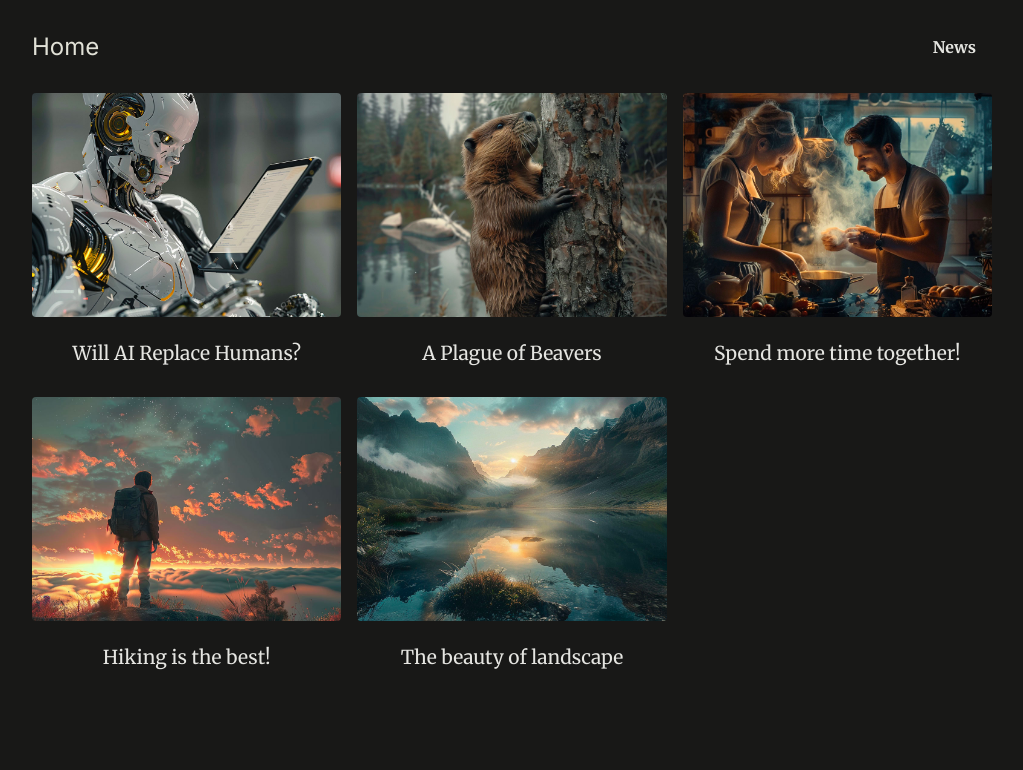
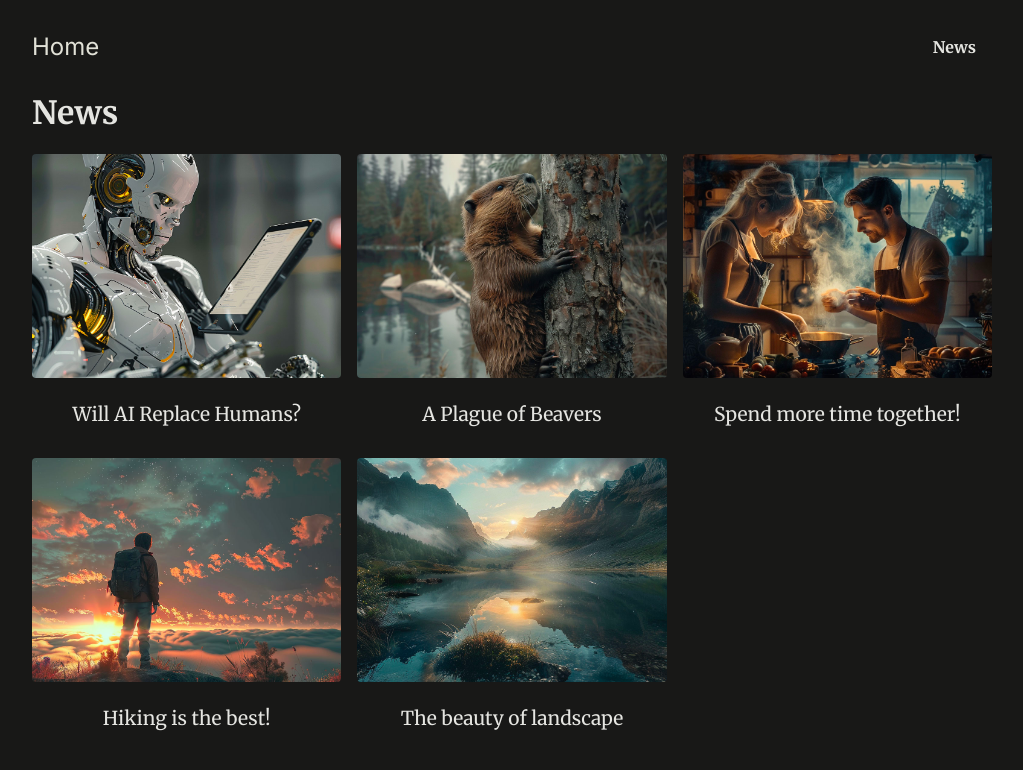
Before and after one commit to yasubdemissie/Next-routing, a Next.js app: page /news in a window 1280 px wide. Shown: the top 770 px of the page, without its empty margins (128-1151 px from the left). Built offline with nearby package versions, Linux system fonts and the light colour scheme.

Commit message:
7 commit

```diff
--- /dev/null
+++ b/Components/NewsList.jsx
@@ -0,0 +1,20 @@
+import Link from "next/link";
+
+function NewsList({ news }) {
+  return (
+    <div>
+      <ul className="news-list">
+        {news.map((news) => (
+          <li key={news.id}>
+            <Link href={`/news/${news.slug}`}>
+              <img src={`/images/news/${news.image}`} alt={news.title} />
+              <span>{news.title}</span>
+            </Link>{" "}
+          </li>
+        ))}
+      </ul>
+    </div>
+  );
+}
+
+export default NewsList;
--- a/app/archive/@archive/page.js
+++ b/app/archive/@archive/page.js
@@ -9,7 +9,7 @@ function Archive() {
       <nav>
         <ul>
           {newsYear.map((year) => (
-            <li>
+            <li key={year}>
               <Link href={`/archive/${year}`}>{year}</Link>
             </li>
           ))}
--- a/app/archive/layout.js
+++ b/app/archive/layout.js
@@ -3,7 +3,7 @@ export default function layout({ archive, latest }) {
     <div>
       <h1>Archive News</h1>
       <section id="archive-filter">{archive}</section>
-      <section className="archive-latest">{latest}</section>
+      <section id="archive-latest">{latest}</section>
     </div>
   );
 }
--- a/app/news/page.js
+++ b/app/news/page.js
@@ -1,4 +1,5 @@
 "use client";
+import NewsList from "@/Components/NewsList";
 import { DUMMY_NEWS } from "@/dummy-news";
 import Link from "next/link";
 // import { useRouter } from "next/router";
@@ -8,16 +9,8 @@ function page() {
 
   return (
     <main>
-      <ul className="news-list">
-        {DUMMY_NEWS.map((news) => (
-          <li key={news.id}>
-            <Link href={`news/${news.slug}`}>
-              <img src={`/images/news/${news.image}`} alt={news.title} />
-              <span>{news.title}</span>
-            </Link>{" "}
-          </li>
-        ))}
-      </ul>
+      <h1>News</h1>
+      <NewsList news={DUMMY_NEWS} />
     </main>
   );
 }
```
Also changed, not shown: app/archive/@Latest/page.js (+5 -9 lines), app/archive/@archive/[year]/page.js (+11 -6 lines).
